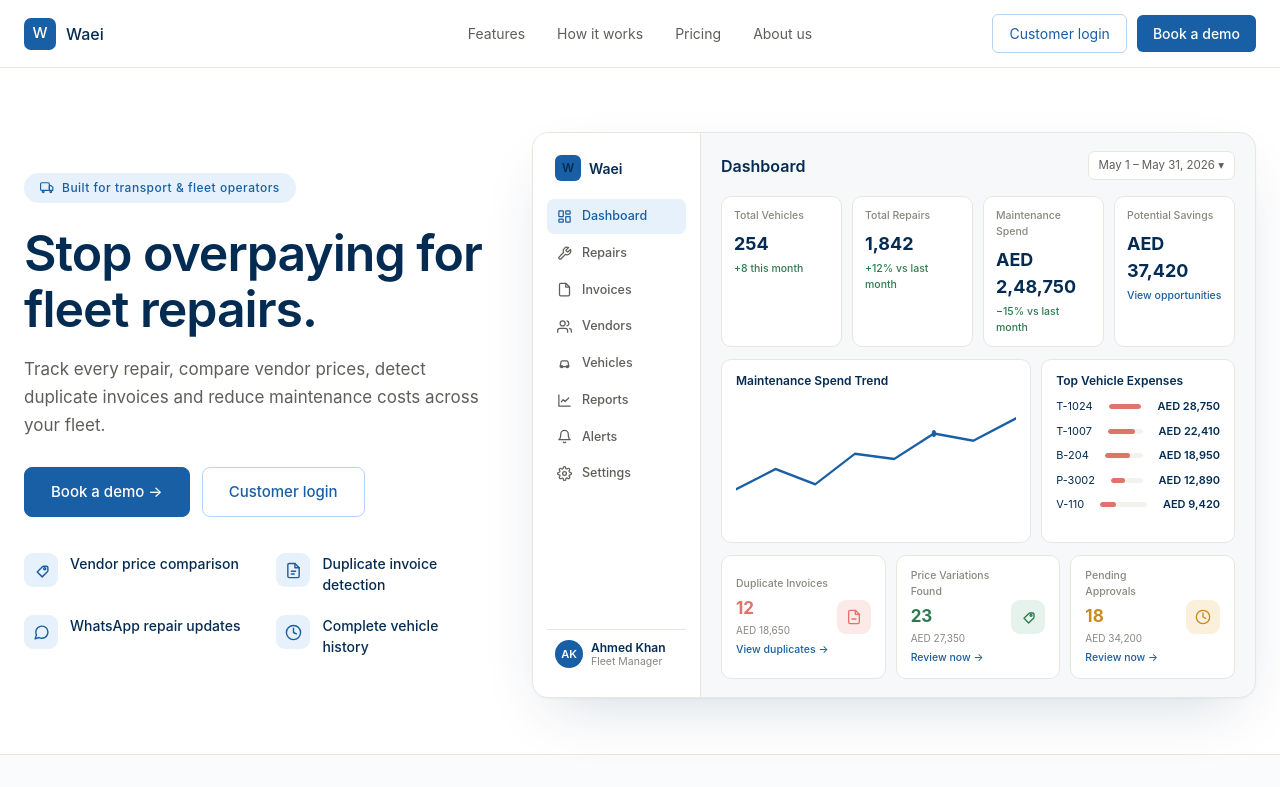
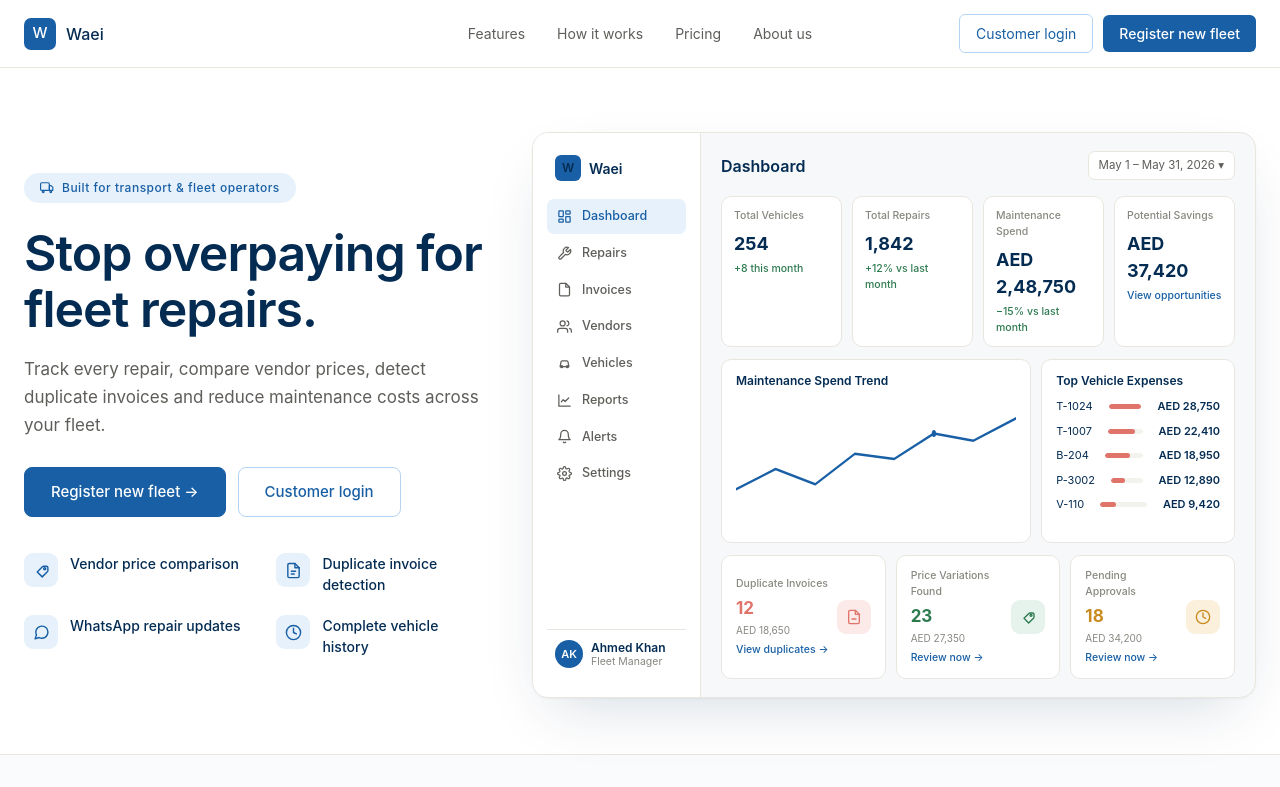
Before and after one commit to waeifleet/waei-landing, a plain HTML site: page index.html in a window 1280 px wide. Shown: the top 787 px of the page. Drawn offline with Linux system fonts and the light colour scheme.

Commit message:
fix: register button instead of book demo

```diff
--- a/index.html
+++ b/index.html
@@ -367,7 +367,7 @@
   </div>
   <div class="nav-right">
     <a href="https://app.waei.ae" class="nav-cta-outline">Customer login</a>
-    <a href="mailto:hello@waei.ae?subject=Book%20a%20demo%20%E2%80%94%20Waei%20Fleet" class="nav-cta">Book a demo</a>
+    <a href="https://app.waei.ae/register.html" class="nav-cta">Register new fleet</a>
   </div>
 </nav>
 
@@ -383,7 +383,7 @@
       Track every repair, compare vendor prices, detect duplicate invoices and reduce maintenance costs across your fleet.
     </p>
     <div class="hero-ctas">
-      <a href="mailto:hello@waei.ae?subject=Book%20a%20demo%20%E2%80%94%20Waei%20Fleet" class="btn btn-primary">Book a demo →</a>
+      <a href="https://app.waei.ae/register.html" class="btn btn-primary">Register new fleet →</a>
       <a href="https://app.waei.ae" class="btn btn-secondary">Customer login</a>
     </div>
     <div class="hero-features">
```
